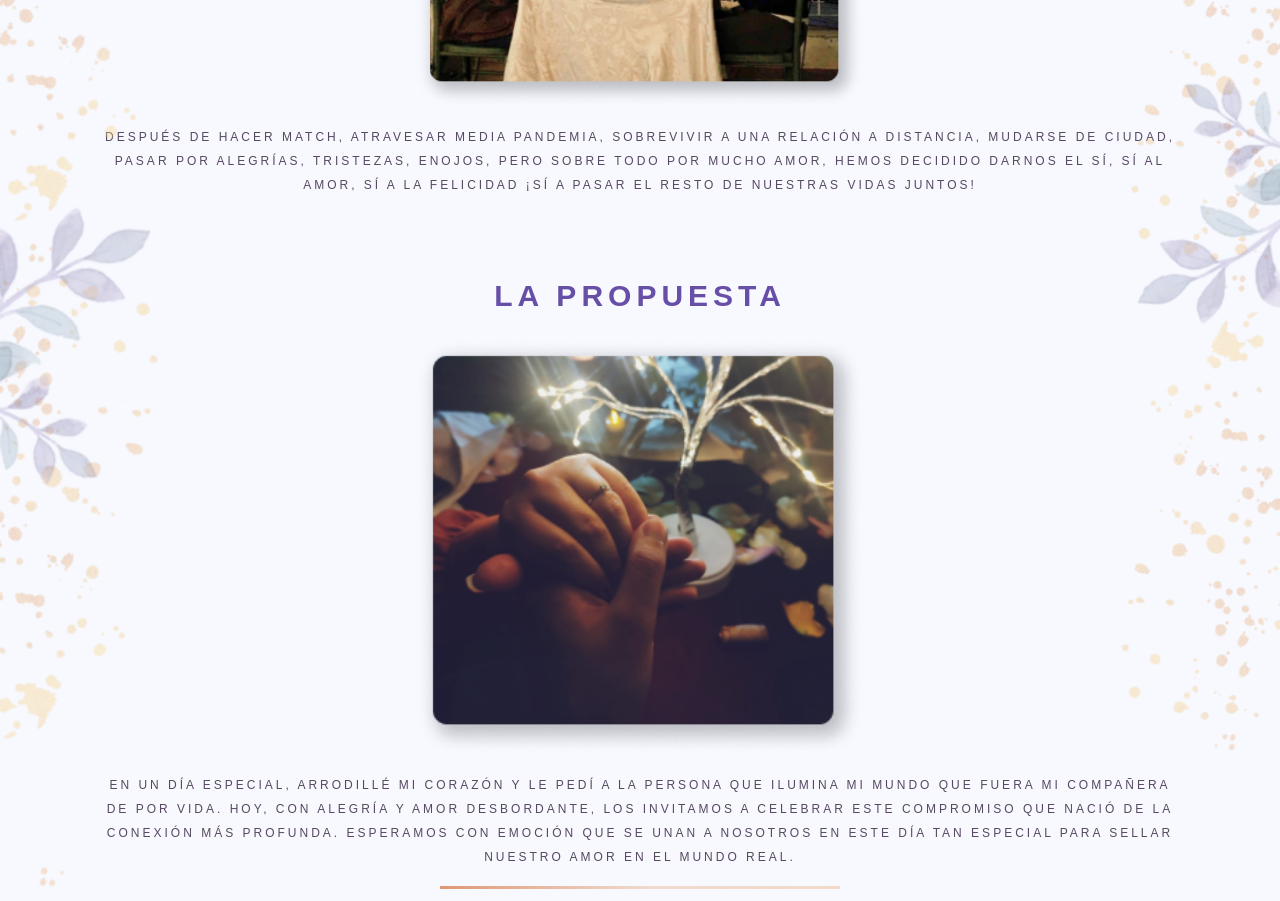
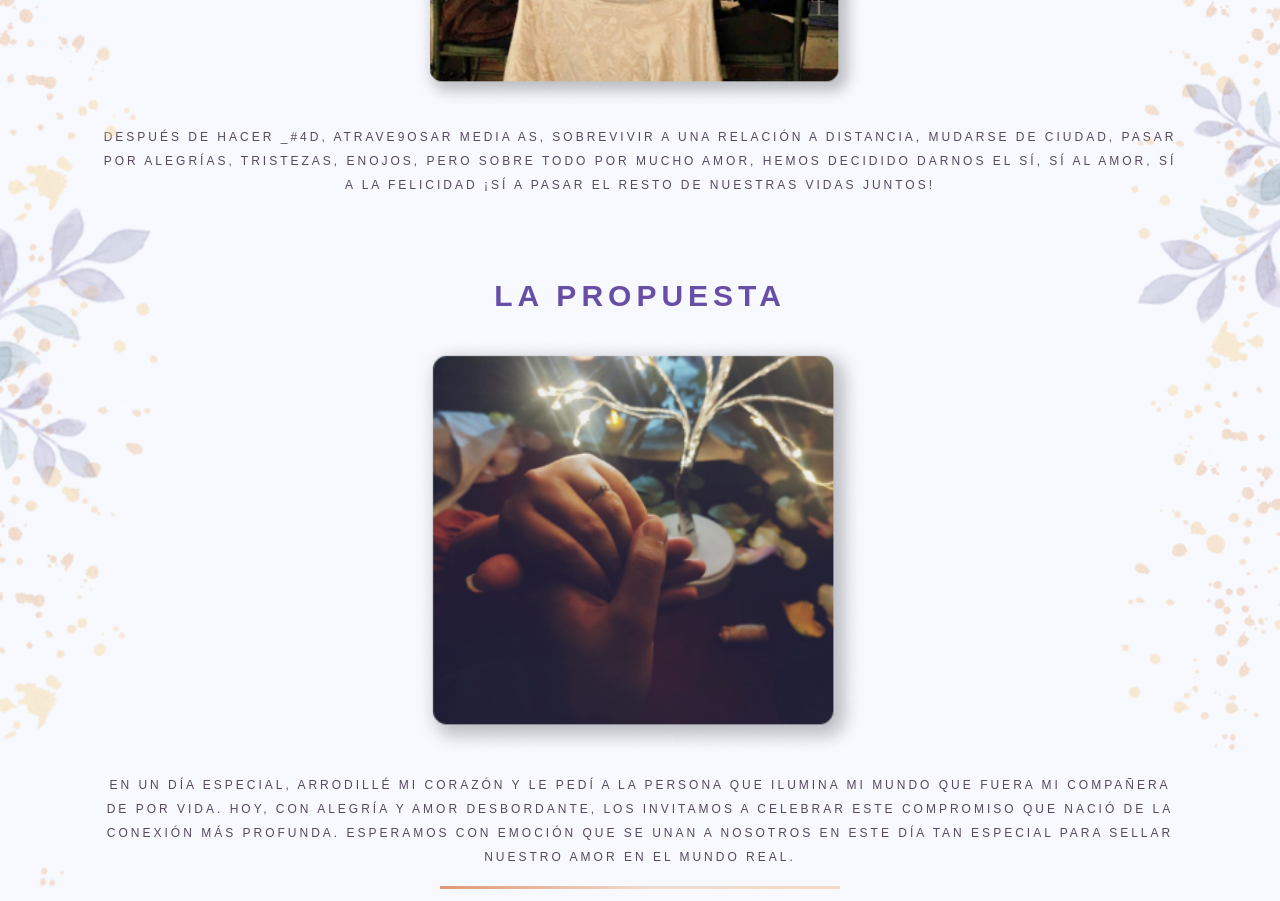
Before and after one commit to CaesarDeveloper/weddingcesardiana, a React (Vite) app: page / in a window 1280 px wide. Shown: the part 1200-2101 px from the top of the page. Built offline with nearby package versions, Linux system fonts and the light colour scheme.

Commit message:
Change minor issues

```diff
--- a/src/App.jsx
+++ b/src/App.jsx
@@ -134,7 +134,7 @@ function App() {
               marginRight: "100px",
             }}
           >
-            Después de hacer Match, atravesar media pandemia, sobrevivir a una
+            Después de hacer _#4d, atrave9osar media as, sobrevivir a una
             relación a distancia, mudarse de ciudad, pasar por alegrías,
             tristezas, enojos, pero sobre todo por mucho amor, hemos decidido
             darnos el sí, sí al amor, sí a la felicidad ¡Sí a pasar el resto de
@@ -231,7 +231,7 @@ function App() {
               <center className="p-5">
                 <button
                   className="m-auto font-bold bg-gradient-to-r from-[#DF9874] via-[#E7C1AB] to-[#E2BAA0] text-white py-4 px-6 rounded-[10px] "
-                  onClick={handleClicLocation}
+                  onClick={null}
                 >
                   Ver Ubicación
                 </button>
```
